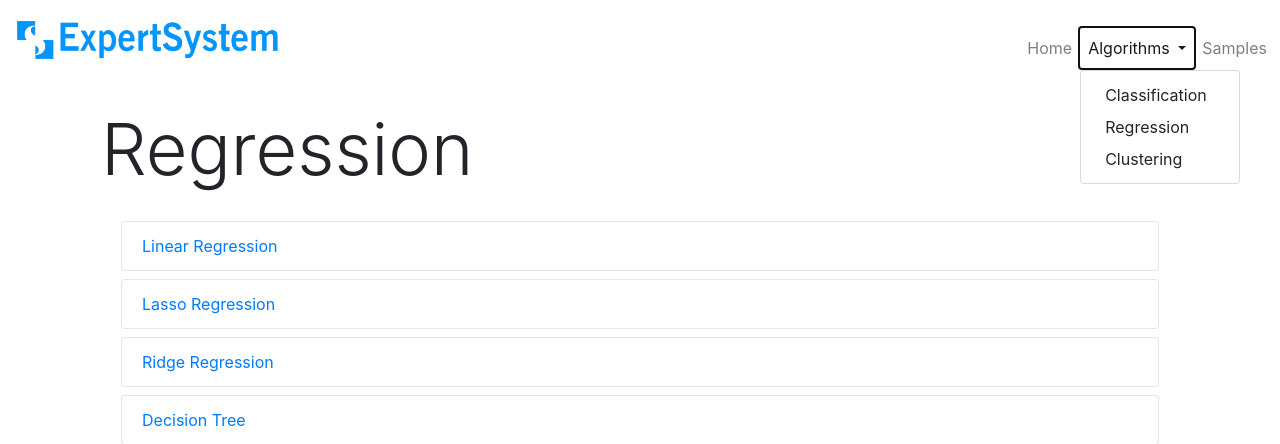
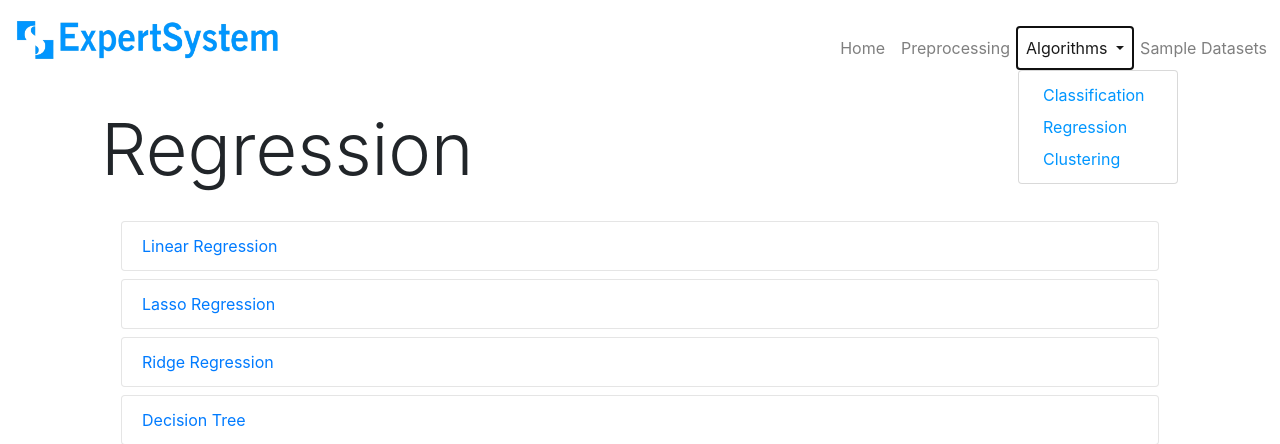
Before and after one commit to akshay-rajan/expertsystem, a Django app: page /regression/ in a window 1280 px wide, after a click on "Algorithms". Shown: the top 444 px of the page. Run offline with Django 5.2, Linux system fonts and the light colour scheme; some libraries are stand-ins or nearby versions.

Commit message:
Update nav links to include preprocessing

```diff
--- a/main/static/main/css/style.css
+++ b/main/static/main/css/style.css
@@ -427,6 +427,16 @@ a:focus {
   border-radius: 0;
   background-color: var(--primary-color)!important;
 }
+.dropdown-menu a {
+  color: var(--secondary-color)!important;
+  background-color: var(--primary-color)!important;
+  border: none;
+  border-radius: 0;
+}
+.dropdown-menu a:hover {
+  color: var(--primary-color)!important;
+  background-color: var(--secondary-color)!important;
+}
 
 /* ! Sampling */
 .sample-card:hover {
--- a/main/templates/main/index.html
+++ b/main/templates/main/index.html
@@ -30,10 +30,13 @@
           <a class="nav-link active" href="#">Home</a>
         </li>
         <li class="nav-item">
+          <a class="nav-link" href="{% url 'preprocessing' %}">Preprocessing</a>
+        </li>
+        <li class="nav-item">
           <a class="nav-link" href="#select-category">Algorithms</a>
         </li>
         <li class="nav-item">
-          <a class="nav-link" href="{% url 'samples' %}">Samples</a>
+          <a class="nav-link" href="{% url 'samples' %}">Sample Datasets</a>
         </li>
       </ul>
     </div>
--- a/main/templates/main/layout.html
+++ b/main/templates/main/layout.html
@@ -29,6 +29,9 @@
           <li class="nav-item">
             <a class="nav-link" href="{% url 'index' %}">Home</a>
           </li>
+          <li class="nav-item">
+            <a class="nav-link" href="{% url 'preprocessing' %}">Preprocessing</a>
+          </li>
           <li class="nav-item dropdown">
             <a class="nav-link dropdown-toggle" href="" id="navbarDropdown" role="button" data-toggle="dropdown" aria-haspopup="true" aria-expanded="false">
               Algorithms
@@ -40,7 +43,7 @@
             </div>
           </li>
           <li class="nav-item">
-            <a class="nav-link" href="{% url 'samples' %}">Samples</a>
+            <a class="nav-link" href="{% url 'samples' %}">Sample Datasets</a>
           </li>
         </ul>
       </div>
```
